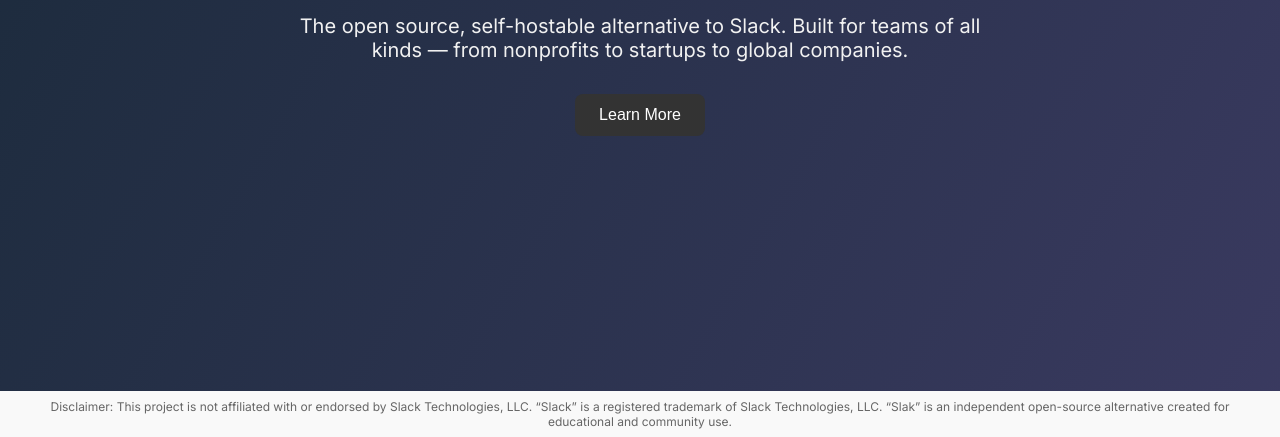
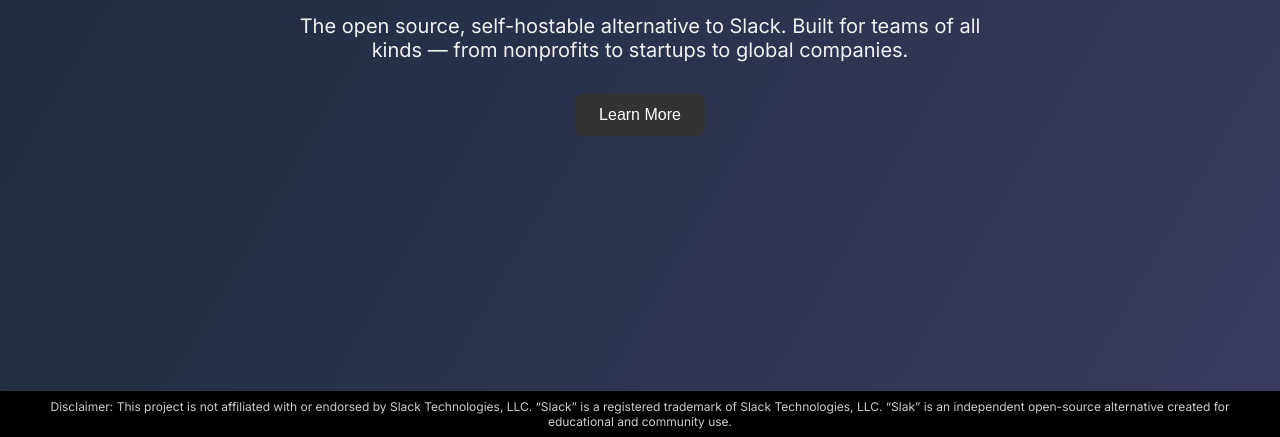
Before and after one commit to slakspace/slakspace.github.io, a plain HTML site: page index.html in a window 1280 px wide. Shown: the part 363-800 px from the top of the page. Drawn offline with Linux system fonts and the light colour scheme.

Commit message:
Update index.html

```diff
--- a/index.html
+++ b/index.html
@@ -145,7 +145,7 @@
     </div>
   </section>
 
-<footer style="position: sticky; bottom: 0; width: 100%; background: #f9f9f9; padding: 0.5rem 1rem; text-align: center; font-size: 0.75rem; color: #666; z-index: 1000;">
+<footer style="position: sticky; bottom: 0; width: 100%; background: #000; padding: 0.5rem 1rem; text-align: center; font-size: 0.75rem; color: #ccc; z-index: 1000;">
   Disclaimer: This project is not affiliated with or endorsed by Slack Technologies, LLC. “Slack” is a registered trademark of Slack Technologies, LLC. “Slak” is an independent open-source alternative created for educational and community use.
 </footer>
 
```
